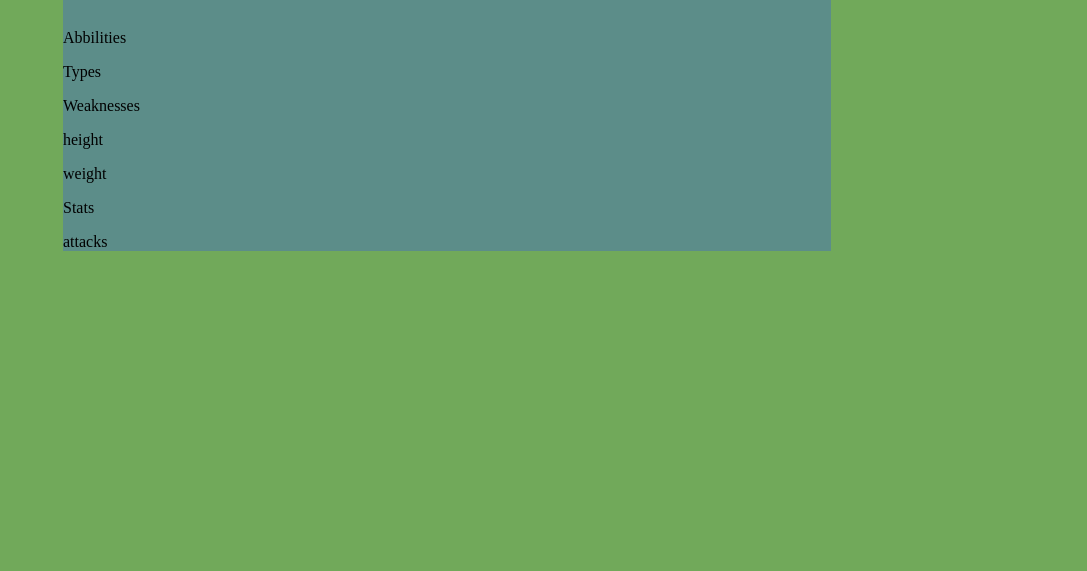
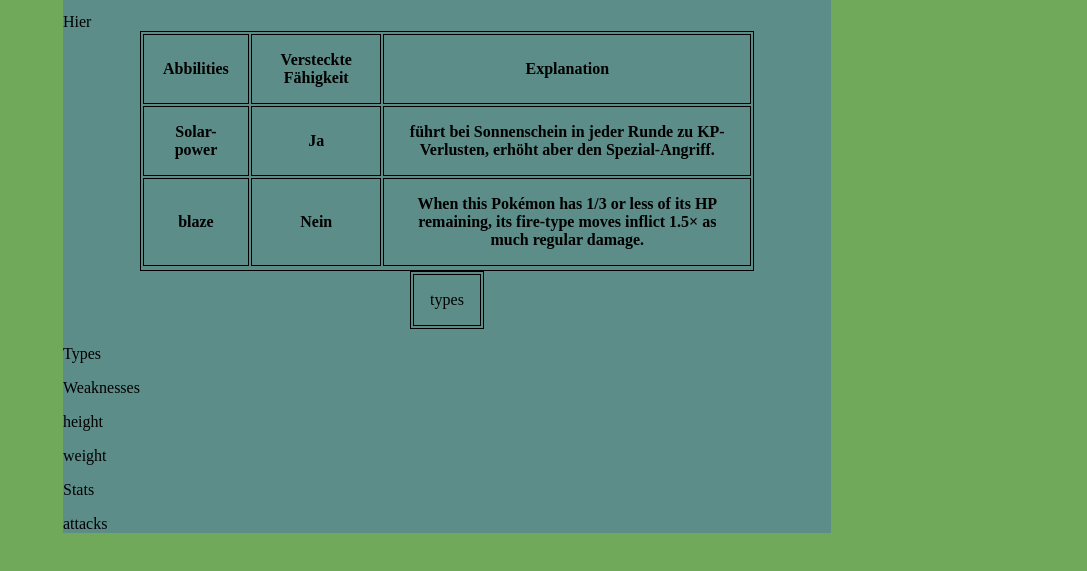
Before and after one commit to OlcayGoeren/simple-pokedex, a plain HTML site: page eintrag.html in a window 1280 px wide. Shown: the part 1054-1625 px from the top of the page, without its empty margins (193-1280 px from the left). Before the commit the page ends 1385 px from the top, so only its background shows below. Drawn offline with Linux system fonts and the light colour scheme; no server answers.

Commit message:
eintrag verfeinert

```diff
--- a/eintrag.html
+++ b/eintrag.html
@@ -34,30 +34,66 @@
         <div id="frontback">
             <p>Sprites</p>
             <img class="front" src="https://img.pokemondb.net/sprites/emerald/normal/charmander.png" alt="Charmander">
-                <img class="frontshiny" src="https://img.pokemondb.net/sprites/emerald/shiny/charmander.png" alt="Charmander">
-                <img class="back" src="https://img.pokemondb.net/sprites/emerald/back-normal/charmander.png" alt="Charmander">
-                <img class="backshiny" src="https://img.pokemondb.net/sprites/emerald/back-shiny/charmander.png" alt="Charmander">
+            <img class="frontshiny" src="https://img.pokemondb.net/sprites/emerald/shiny/charmander.png"
+                alt="Charmander">
+            <img class="back" src="https://img.pokemondb.net/sprites/emerald/back-normal/charmander.png"
+                alt="Charmander">
+            <img class="backshiny" src="https://img.pokemondb.net/sprites/emerald/back-shiny/charmander.png"
+                alt="Charmander">
         </div>
 
         <div id="entwicklungen">
             <p>Entwicklungen</p>
             <div class="stufe1">
                 <p> <i class="fas fa-long-arrow-alt-right"></i> 1</p>
-                    <a href="http://pokemondb.net/pokedex/charmander"><img src="https://img.pokemondb.net/sprites/ruby-sapphire/normal/charmander.png" alt="Charmander"></a>            </div>
+                <a href="http://pokemondb.net/pokedex/charmander"><img
+                        src="https://img.pokemondb.net/sprites/ruby-sapphire/normal/charmander.png"
+                        alt="Charmander"></a>
+            </div>
             <div class="stufe2">
                 <p> <i class="fas fa-long-arrow-alt-right"></i> 14</p>
-                    <a href="http://pokemondb.net/pokedex/charmeleon"><img src="https://img.pokemondb.net/sprites/ruby-sapphire/normal/charmeleon.png" alt="Charmeleon"></a>            </div>
+                <a href="http://pokemondb.net/pokedex/charmeleon"><img
+                        src="https://img.pokemondb.net/sprites/ruby-sapphire/normal/charmeleon.png"
+                        alt="Charmeleon"></a>
+            </div>
             <div class="stufe3">
                 <p> <i class="fas fa-long-arrow-alt-right"></i> 36</p>
-                    <a href="http://pokemondb.net/pokedex/charizard"><img src="https://img.pokemondb.net/sprites/ruby-sapphire/normal/charizard.png" alt="Charizard"></a>            </div>
+                <a href="http://pokemondb.net/pokedex/charizard"><img
+                        src="https://img.pokemondb.net/sprites/ruby-sapphire/normal/charizard.png" alt="Charizard"></a>
+            </div>
 
         </div>
 
         <div id="general">
+            <a href="https://pokeapi.co/api/v2/pokemon/4/">Hier</a>
             <div class="abbilities">
-                    <p>Abbilities</p>
+                <table style="width: 80%;">
+                    <tr>
+                        <th>Abbilities</th>
+                        <th>Versteckte Fähigkeit</th>
+                        <th> Explanation</th>
+                    </tr>
+                    <tr>
+                        <th>Solar-power</th>
+                        <th>Ja</th>
+                        <th> führt bei Sonnenschein in jeder Runde zu KP-Verlusten, erhöht aber den Spezial-Angriff.
+                        </th>
+                    </tr>
+                    <th>blaze</th>
+                    <th>Nein</th>
+                    <th>When this Pokémon has 1/3 or less of its HP remaining, its fire-type moves inflict 1.5× as much
+                        regular damage.</th>
+                    <tr>
+
+                    </tr>
+                </table>
             </div>
             <div class="typeWeak">
+                <table>
+                    <tr>
+                        <td>types</td>
+                    </tr>
+                </table>
                 <p>Types</p>
                 <p>Weaknesses</p>
             </div>
@@ -85,30 +121,30 @@
 </html>
 
 <style>
-    #frontback{
+    #frontback {
         display: grid;
-        grid-template-columns: repeat(9,1fr);
+        grid-template-columns: repeat(9, 1fr);
         grid-template-areas: ". a . b . c . d .";
         align-items: start;
         padding: 2em 0px;
         border-bottom-style: solid;
     }
 
-    .front{
+    .front {
         grid-area: a;
 
     }
 
-    .frontshiny{
+    .frontshiny {
         grid-area: b;
 
     }
 
-    .back{
+    .back {
         grid-area: c;
     }
 
-    .backshiny{
+    .backshiny {
         grid-area: d;
     }
 
@@ -124,26 +160,41 @@
         padding: 1em 0;
     }
 
-    #entwicklungen img{
+    #entwicklungen img {
         padding-bottom: 18px;
     }
 
-    .stufe1{
+    .stufe1 {
         grid-area: a;
         justify-self: center;
     }
 
-    .stufe2{
+    .stufe2 {
         grid-area: b;
         justify-self: center;
     }
 
-    .stufe3{
+    .stufe3 {
         grid-area: c;
         justify-self: center;
     }
-    .test{
+
+    .test {
         grid-area: t;
+    }
+
+    table{
+        margin: 0 auto;
+    }
+
+    table,th,td {
+        border: 1px solid black;
+
+    }
+
+    th,
+    td {
+        padding: 1em;
     }
 
     #entwicklungen p {
--- a/views.js
+++ b/views.js
@@ -1,3 +1,5 @@
+"use strict"
+
 var helperViews = {
     createPokeBox: function(data,counter){
         let div = document.createElement("div");
```
Also changed, not shown: app.js (added). Lines whose indentation alone changed are shown as unchanged.
